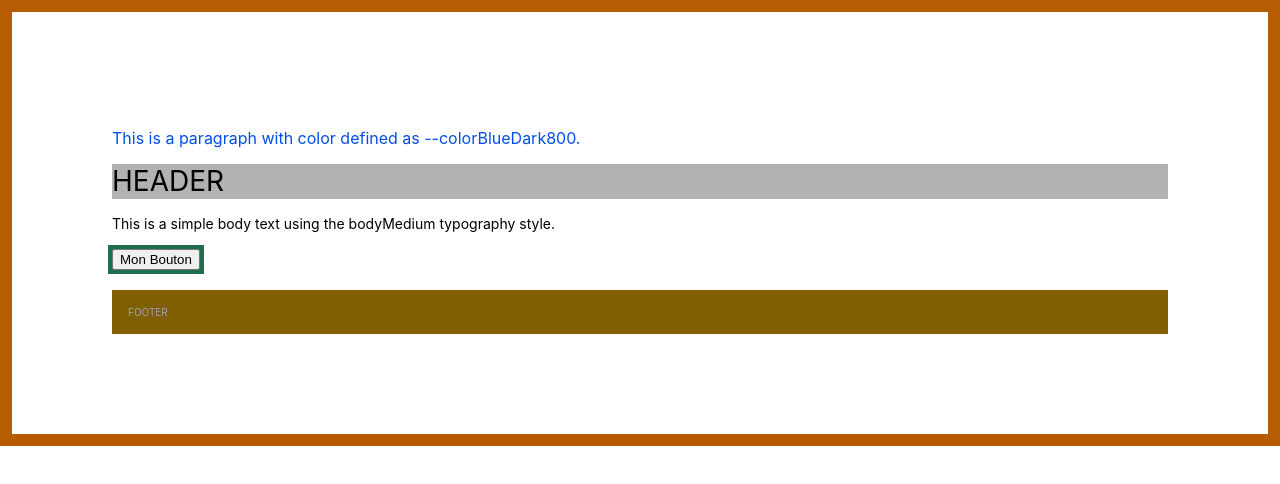
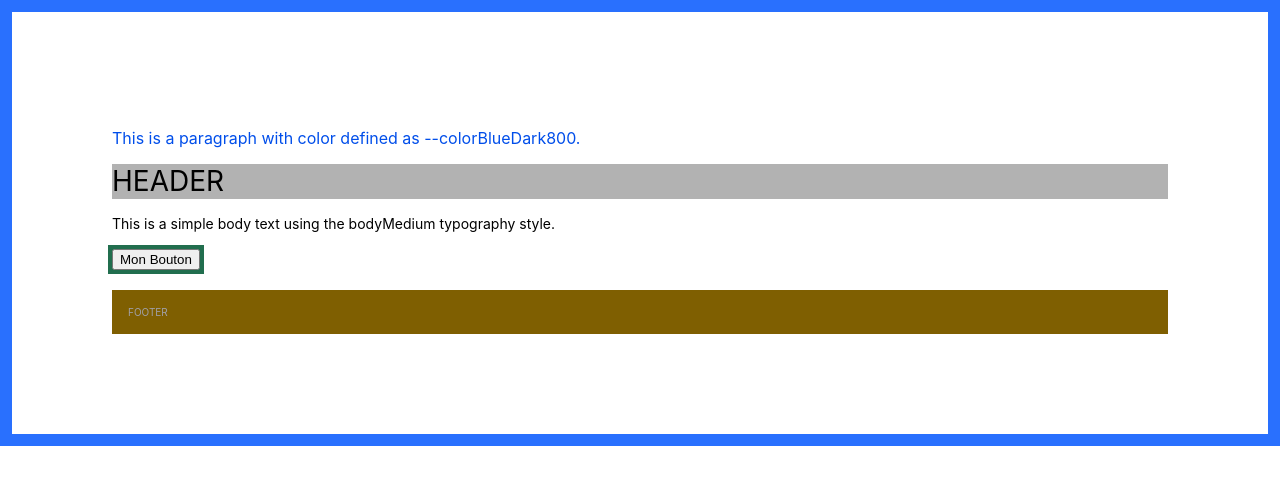
Before and after one commit to obentaala/techtalk, a React (Create React App) app: page / in a window 1280 px wide. Shown: the top 484 px of the page. Built offline with nearby package versions, Linux system fonts and the light colour scheme.

Commit message:
Updated styles and tokens

```diff
--- a/src/styles/colors.css
+++ b/src/styles/colors.css
@@ -310,7 +310,7 @@
     --colorWarning300: var(--colorOrange300);
     --colorWarning400: var(--colorOrange400);
     --colorWarning500: var(--colorOrange500);
-    --colorWarning700: var(--colorOrange700);
+    --colorWarning700: var(--colorInformation600);
     --colorWarning900: var(--colorOrange900);
     --colorWarning1000: var(--colorOrange1000);
     --colorInformation100: var(--colorBlueDark100);
```
